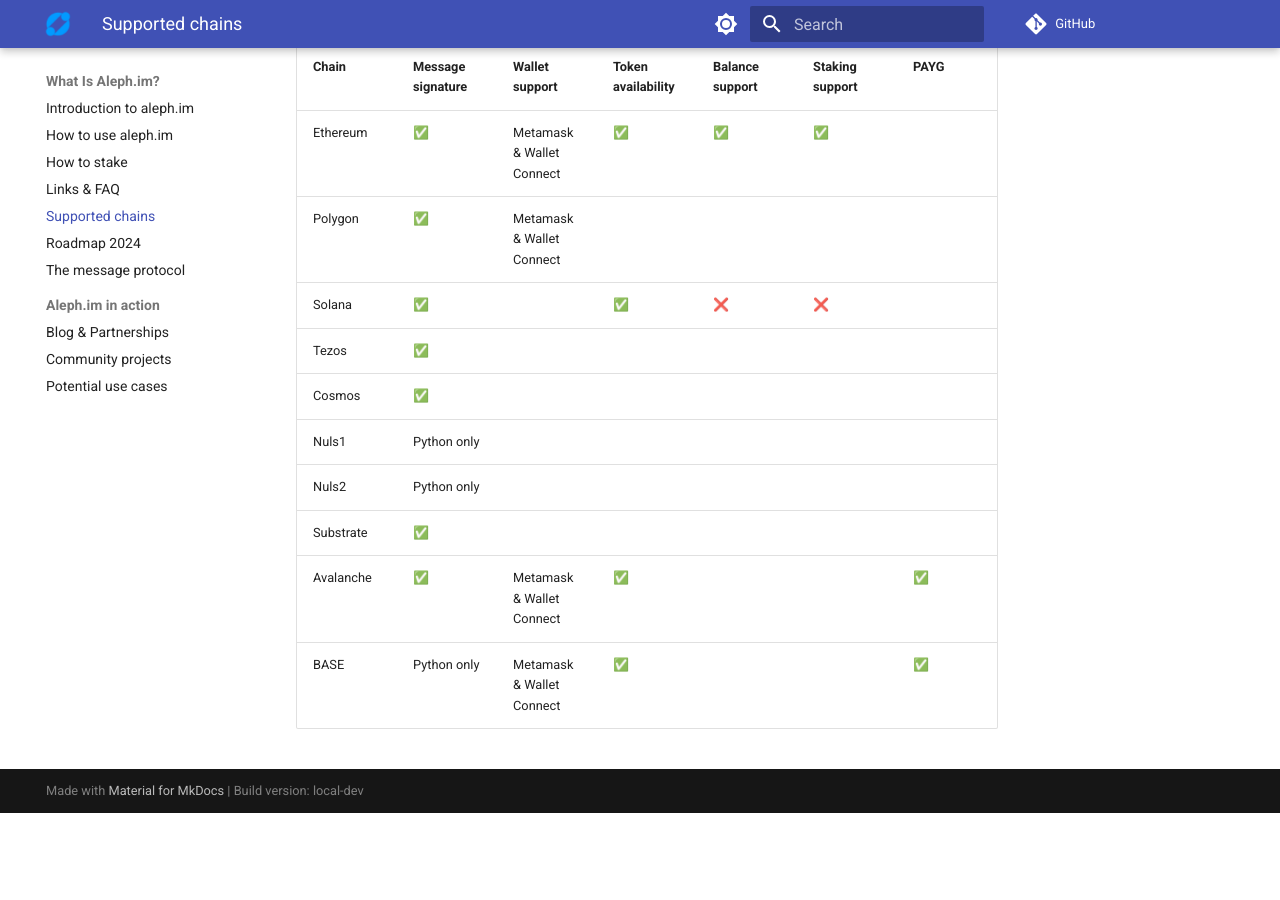
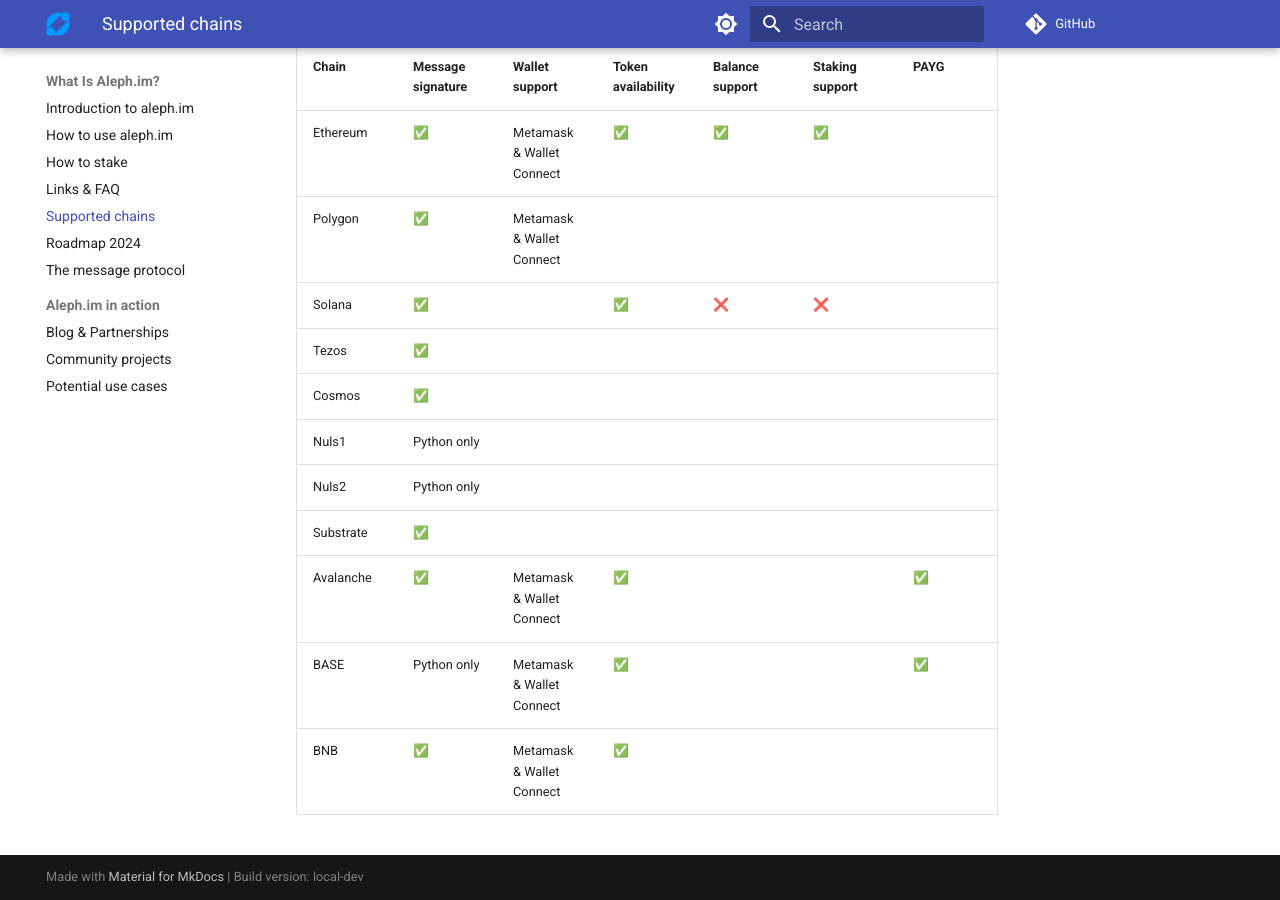
Before and after one commit to aleph-im/aleph-docs, an MkDocs documentation site: the page built from docs/protocol/chains.md, in a window 1280 px wide and 900 px high, scrolled down 835 px. Built offline with MkDocs 1.6.1 and Material for MkDocs 9.7.7, drawn with Linux system fonts in a browser that asks for light colours; plug-ins that fetch from the network failed and are left out; comment, search, counter and statistics services are not loaded; before the commit the page ends 1648 px from its top, so only the background shows below that.

Commit message:
Add BNB chain

```diff
--- a/docs/protocol/chains.md
+++ b/docs/protocol/chains.md
@@ -41,3 +41,4 @@
 | Substrate | ✅                 |                           |                    |                 |                 |      |
 | Avalanche | ✅                 | Metamask & Wallet Connect | ✅                  |                 |                 | ✅    |
 | BASE      | Python only       | Metamask & Wallet Connect | ✅                  |                 |                 | ✅    |
+| BNB       | ✅                 | Metamask & Wallet Connect | ✅                  |                 |                 |      |
```
